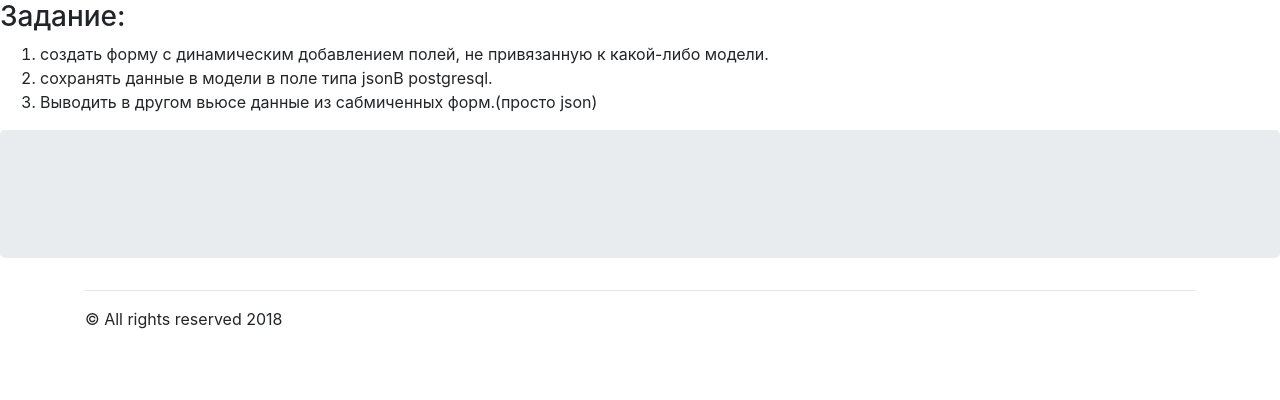
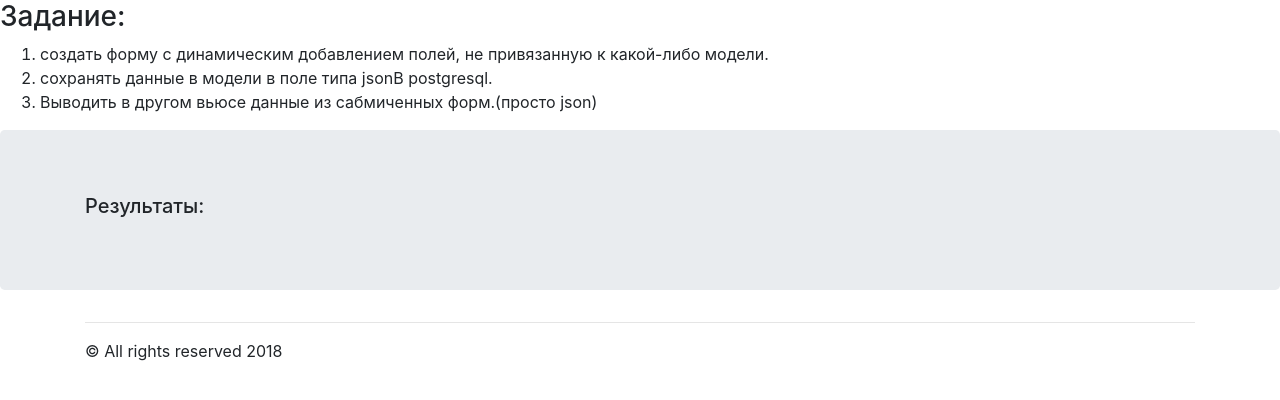
Before and after one commit to MaksimMoroz/TestTask, a Django app: page /results/ in a window 1280 px wide. Shown: the top 400 px of the page. Run offline with Django 3.2, Linux system fonts and the light colour scheme; data that the repository does not hold is empty; some libraries are stand-ins or nearby versions.

Commit message:
Update form

```diff
--- a/DynamicForm/results/templates/results/results.html
+++ b/DynamicForm/results/templates/results/results.html
@@ -1,4 +1,5 @@
 {% extends "testForm/wrapper.html" %} {% block content%}
+<h5>Результаты:</h5>
 {%for result in object_list %}
 {{result.data}}
 <br> {% endfor%}
```
